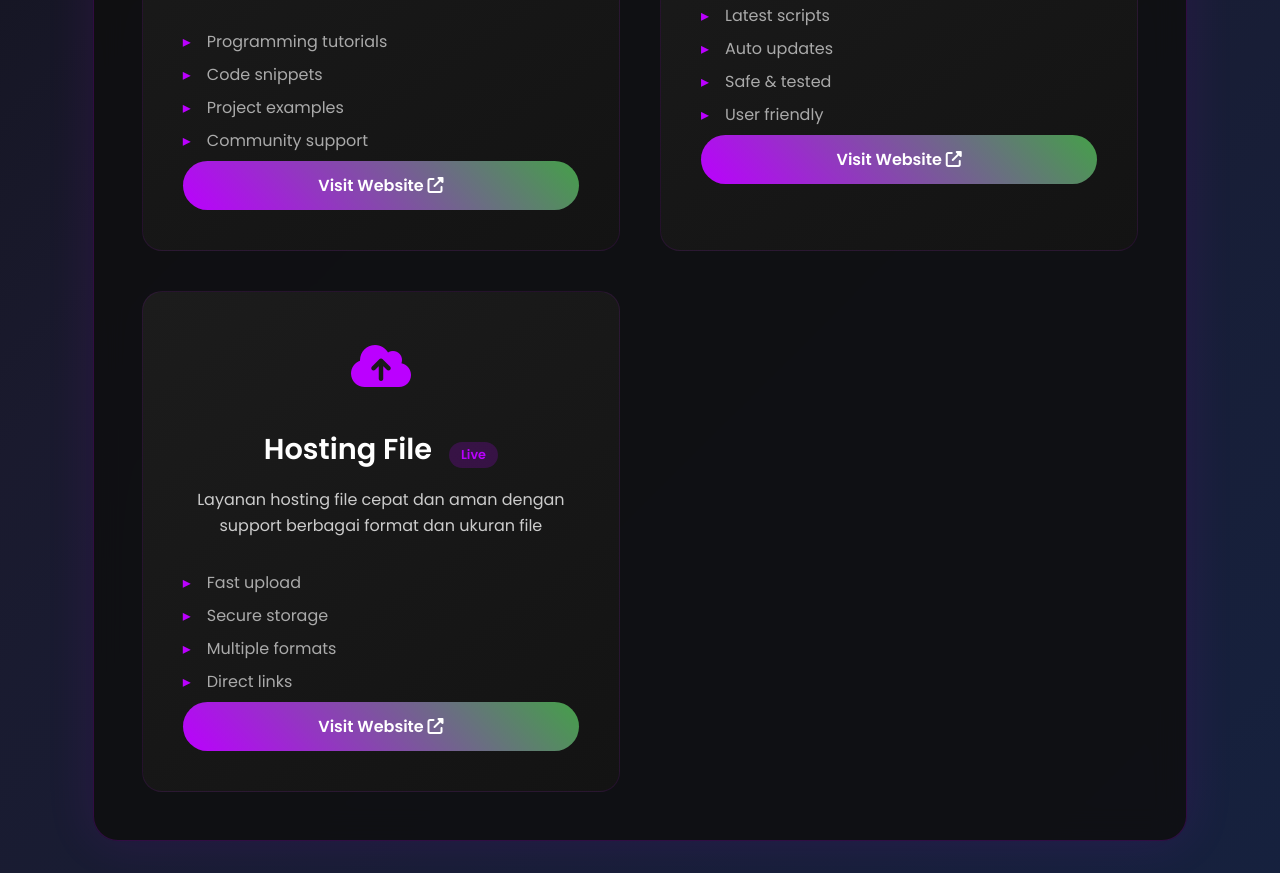
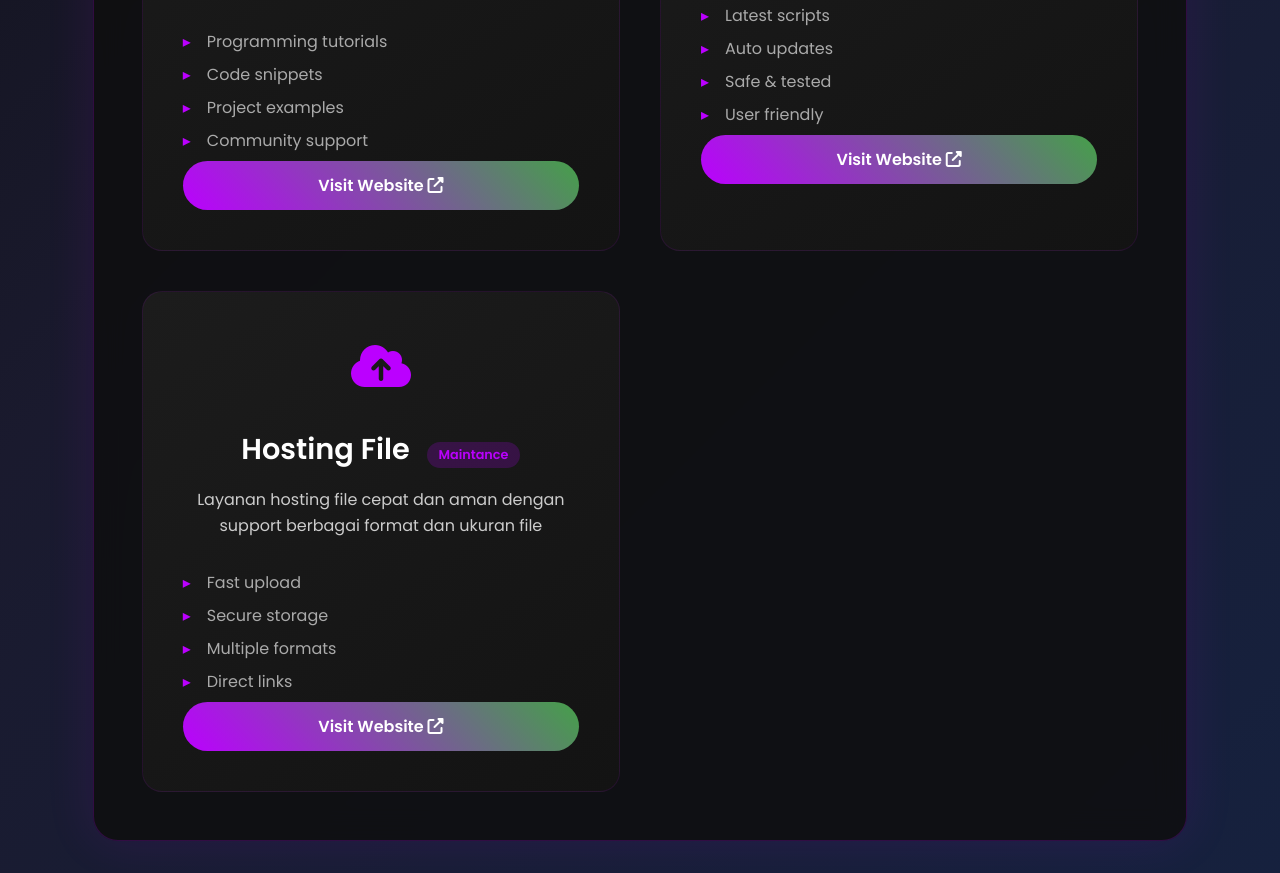
Before and after one commit to HAISE39/OwnMyWeb, a plain HTML site: page web.html in a window 1280 px wide. Shown: the part 1231-2104 px from the top of the page. Drawn offline with nearby package versions, Linux system fonts and the light colour scheme.

Commit message:
Update web.html

```diff
--- a/web.html
+++ b/web.html
@@ -592,7 +592,7 @@
                     <div class="website-icon">
                         <i class="fas fa-cloud-upload-alt"></i>
                     </div>
-                    <h2>Hosting File <span class="status">Live</span></h2>
+                    <h2>Hosting File <span class="status">Maintance</span></h2>
                     <p>Layanan hosting file cepat dan aman dengan support berbagai format dan ukuran file</p>
                     <ul class="website-features">
                         <li>Fast upload</li>
```
